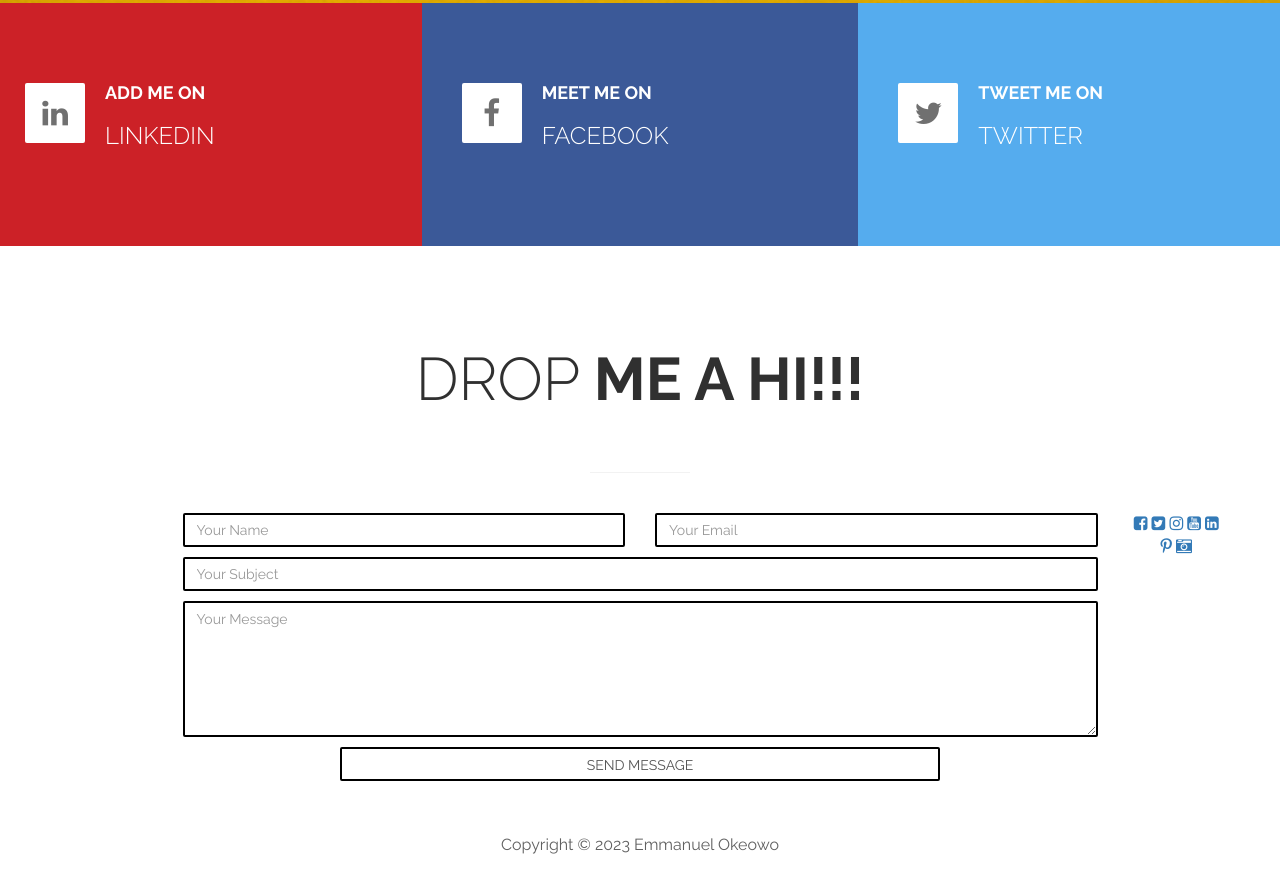
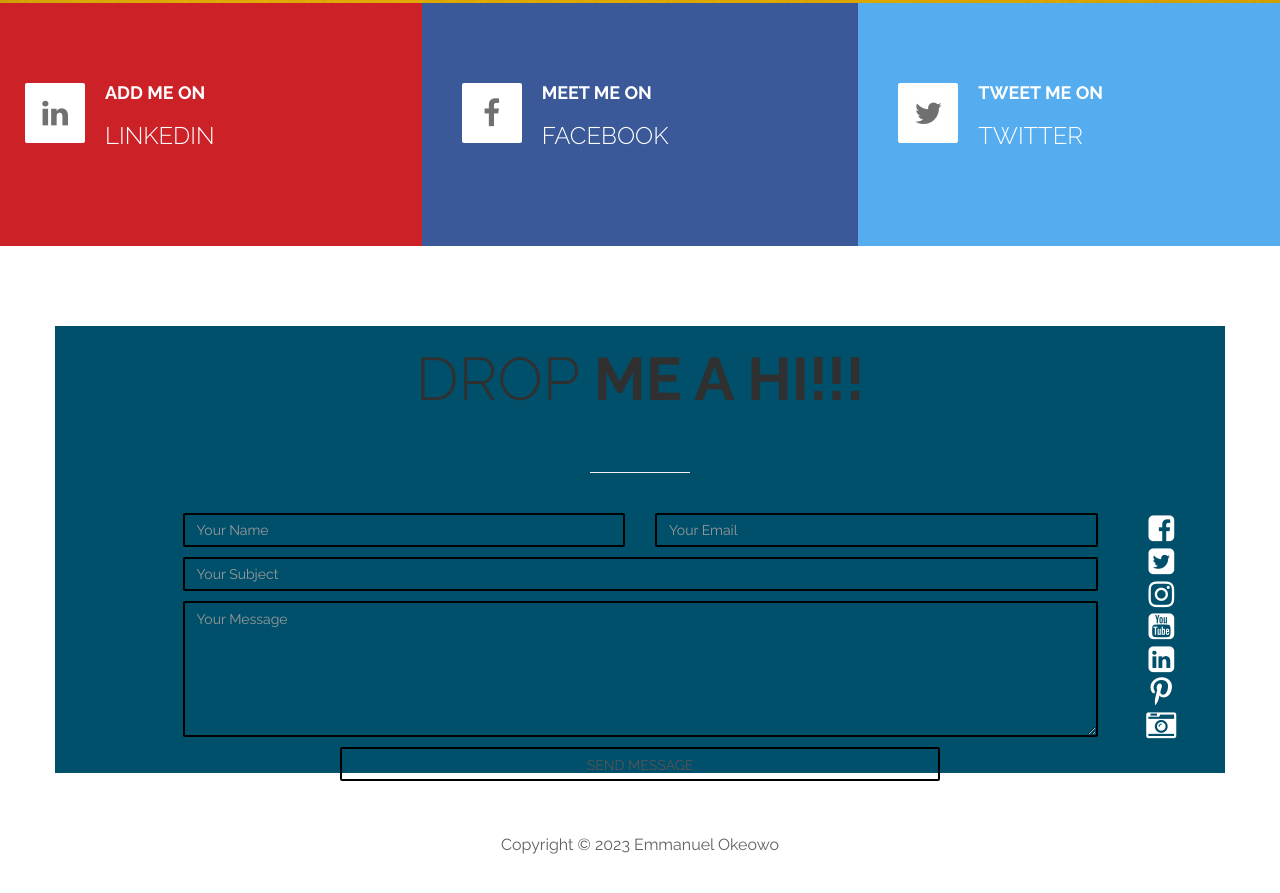
Before and after one commit to EmmanuelM0147/My-Portfolio, a plain HTML site: page index.html in a window 1280 px wide. Shown: the part 1872-2765 px from the top of the page. Drawn offline with Linux system fonts and the light colour scheme.

Commit message:
Update master.css

```diff
--- a/css/master.css
+++ b/css/master.css
@@ -215,6 +215,43 @@ hr {
   background: #202020;
   color: #fff000;
 }
+.social-icons{
+	padding:30px;
+	background-color:#00506b;
+  text-align: center;
+}
+.social-icons a{
+	color:#fff;
+  line-height:30px;
+  font-size:30px;
+  margin: 0 5px;
+  text-decoration:none;
+
+}
+.social-icons a i{
+	line-height:30px;
+  font-size:30px;
+  -webkit-transition: all 200ms ease-in;
+  -webkit-transform: scale(1);
+  -ms-transition: all 200ms ease-in;
+  -ms-transform: scale(1);
+  -moz-transition: all 200ms ease-in;
+  -moz-transform: scale(1);
+  transition: all 200ms ease-in;
+  transform: scale(1);
+}
+.social-icons a:hover i{
+  box-shadow: 0px 0px 150px #000000;
+  z-index: 2;
+  -webkit-transition: all 200ms ease-in;
+  -webkit-transform: scale(1.5);
+  -ms-transition: all 200ms ease-in;
+  -ms-transform: scale(1.5);
+  -moz-transition: all 200ms ease-in;
+  -moz-transform: scale(1.5);
+  transition: all 200ms ease-in;
+  transform: scale(1.5);
+}
 input { height: 50px; }
 .tm-contact p { padding-top: 40px; }
 
```
